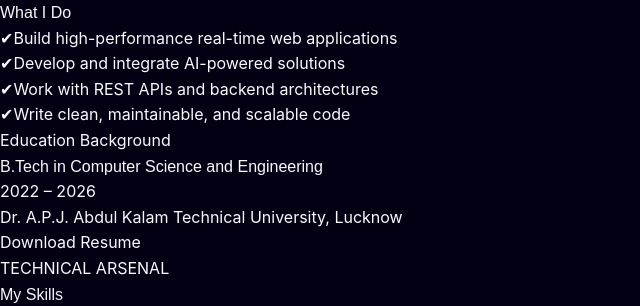
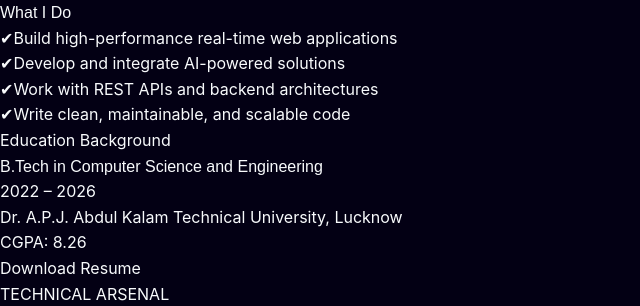
Before and after one commit to Praveen869/portfolio, a React app: page / in a window 1280 px wide. Shown: the part 5120-5426 px from the top of the page, without its empty margins (0-640 px from the left). Built offline with nearby package versions, Linux system fonts and the light colour scheme; the HTML template or start-up script is replaced by a standard one.

Commit message:
Add CGPA to education section

```diff
--- a/src/components/About.jsx
+++ b/src/components/About.jsx
@@ -84,6 +84,12 @@
               <span className="w-4 h-px bg-indigo-500/30"></span>
               {personalInfo.education[0].school}
             </p>
+            {personalInfo.education[0].cgpa && (
+              <p className="text-indigo-300/90 text-sm font-semibold flex items-center gap-3">
+                <span className="w-4 h-px bg-indigo-500/30"></span>
+                CGPA: <span className="text-indigo-100">{personalInfo.education[0].cgpa}</span>
+              </p>
+            )}
           </div>
 
           {/* Action Button */}
--- a/src/data/portfolioData.js
+++ b/src/data/portfolioData.js
@@ -16,7 +16,8 @@
     {
       degree: "B.Tech in Computer Science and Engineering",
       school: "Dr. A.P.J. Abdul Kalam Technical University, Lucknow",
-      year: "2022 – 2026"
+      year: "2022 – 2026",
+      cgpa: "8.26"
     },
   ],
   email: "praveenkrdwivedi.3249@gmail.com",
```
